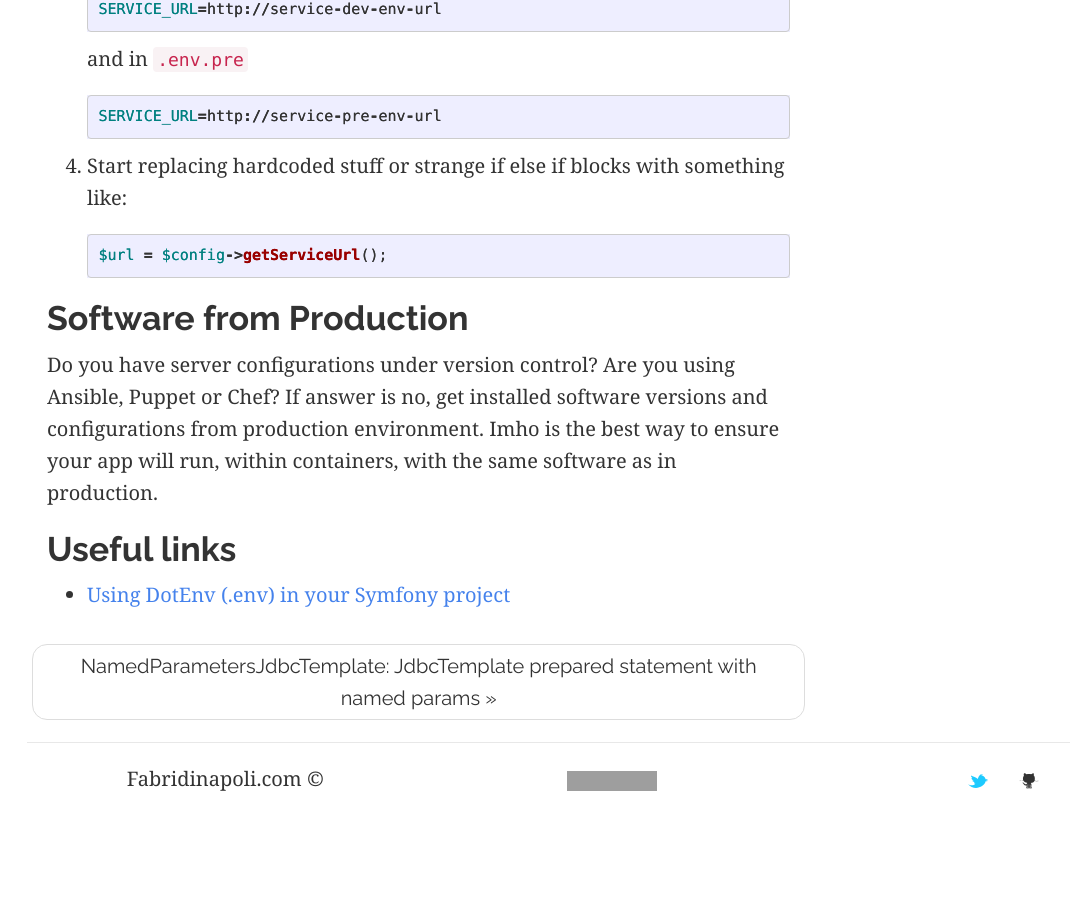
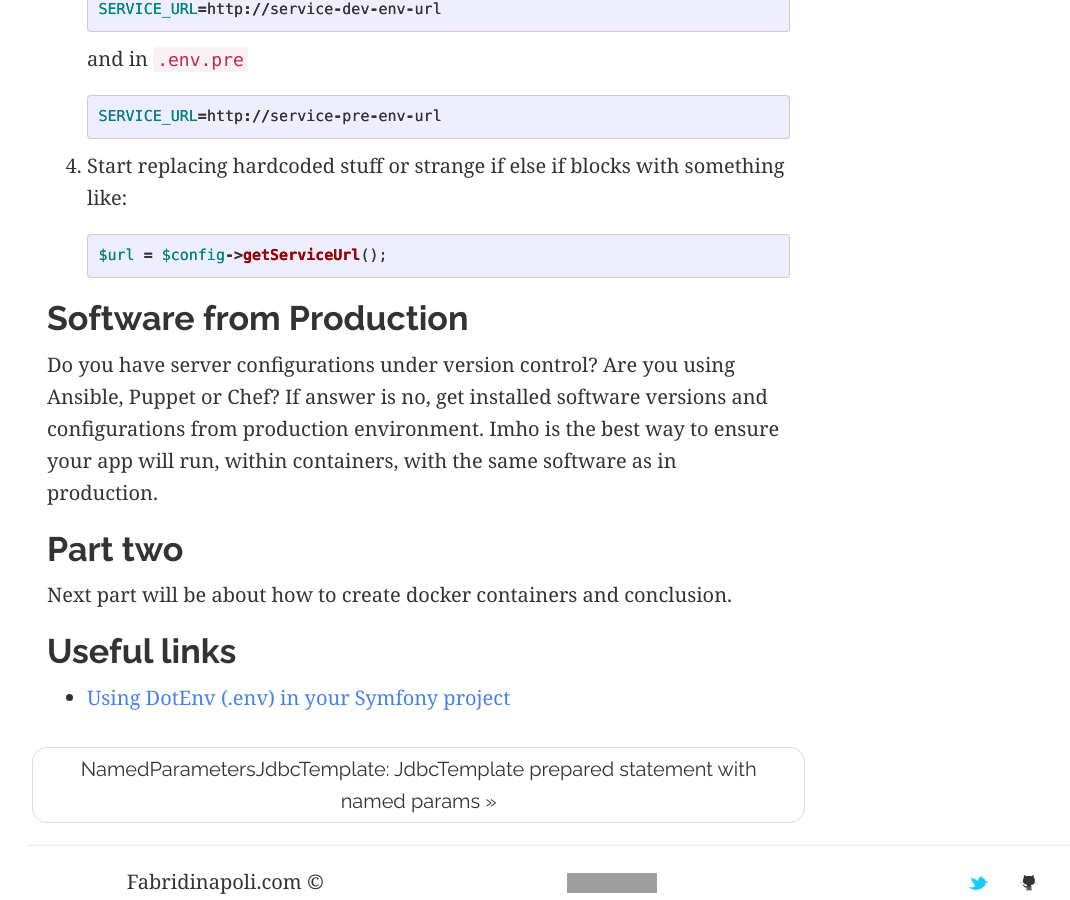
Before and after one commit to Hyunk3l/hyunk3l.github.io, a Jekyll site: the page built from _posts/2017-12-28-how-to-dockerize-your-php-monolith-part-one.markdown, in a window 1280 px wide and 900 px high, scrolled down 1356 px. Shown: the whole window, without its empty margins (28-1098 px from the left). Built offline with Jekyll 4.4.1, drawn with Linux system fonts in a browser that asks for light colours; comment, search, counter and statistics services are not loaded; before the commit the page ends 2153 px from its top, so only the background shows below that; grey boxes are pictures that could not be loaded.

Commit message:
Add more stuff to How to dockerize your old PHP monolith - part one

```diff
--- a/_posts/2017-12-28-how-to-dockerize-your-php-monolith-part-one.markdown
+++ b/_posts/2017-12-28-how-to-dockerize-your-php-monolith-part-one.markdown
@@ -56,6 +56,8 @@ Do you have server configurations under version control? Are you using Ansible,
 If answer is no, get installed software versions and configurations from production environment.
 Imho is the best way to ensure your app will run, within containers, with the same software as in production.
 
+## Part two
+Next part will be about how to create docker containers and conclusion.
 
 ## Useful links
 
```
